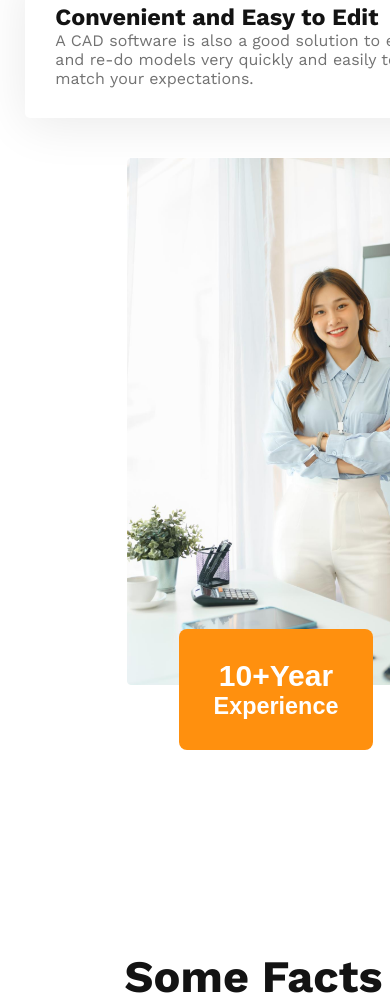
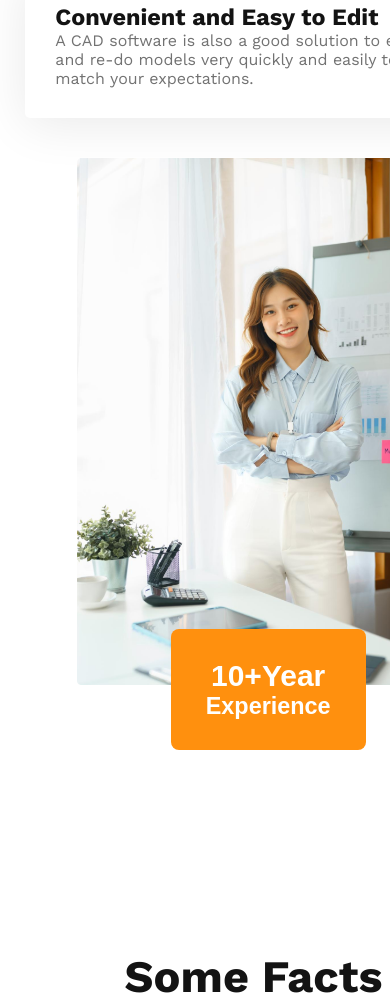
Before and after one commit to asmraihan/architecture_landing_page, a plain HTML site: page index.html in a window 390 px wide. Shown: the part 4250-5250 px from the top of the page. Drawn offline with nearby package versions, Linux system fonts and the light colour scheme.

Commit message:
final commit 2

```diff
--- a/index.html
+++ b/index.html
@@ -113,14 +113,15 @@
                 </div>
                 <div class="second-feature-image">
                     <img src="images/architect.png" alt="">
+                    <div class="exp-btn">
+                        <button class="exp">
+                            <h1>10+Year</h1>
+                            <h3>Experience</h3>
+                        </button>
+                    </div>
                 </div>
             </div>
-            <div class="exp-btn">
-                <button class="exp">
-                    <h1>10+Year</h1>
-                    <h3>Experience</h3>
-                </button>
-            </div>
+
         </section>
 
         <!-- facts section starts -->
--- a/styles/style.css
+++ b/styles/style.css
@@ -197,10 +197,12 @@ width: 50%;
     font-size: 20px;
     margin-bottom: 50px;
 }
+
+
 .exp-btn{
     text-align: center;
-    margin-top: -240px;
-    margin-left: 240px;
+    margin-top: -80px;
+    margin-left: -200px;
     width: 80%;
 }
 
@@ -438,10 +440,11 @@ align-items: center;
     .second-feature-image > img{
         width: 150%;
         margin-top: -80px;
+        margin-left: -50px;
     }
     .exp-btn{
         margin-top: -60px;
-        margin-left: 120px;
+        margin-left: 40px;
     }
     .first-feature-container{
         flex-direction: column;
@@ -518,9 +521,11 @@ align-items: center;
         display: grid;
         grid-template-columns: repeat(2, 1fr);
         justify-content: center;
+        align-items: center;
         width: 70%;
         margin-left: 200px;
         gap: 40px;
+
     }
     .facts-description{
         margin-bottom: 50px;
@@ -538,7 +543,7 @@ align-items: center;
     }
     .exp-btn{
         margin-top: -60px;
-        margin-left: 180px;
+        margin-left: 60px;
     }
     .first-feature-container{
         flex-direction: column;
```
